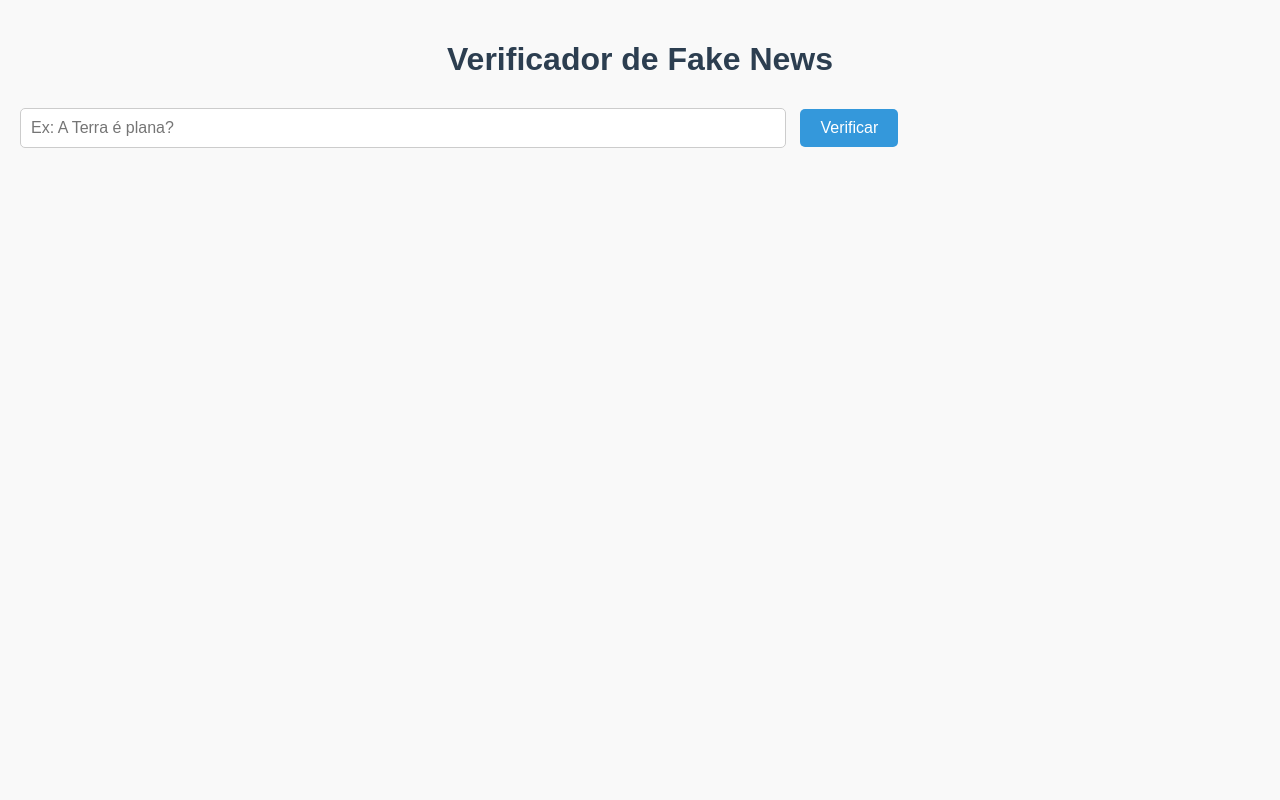
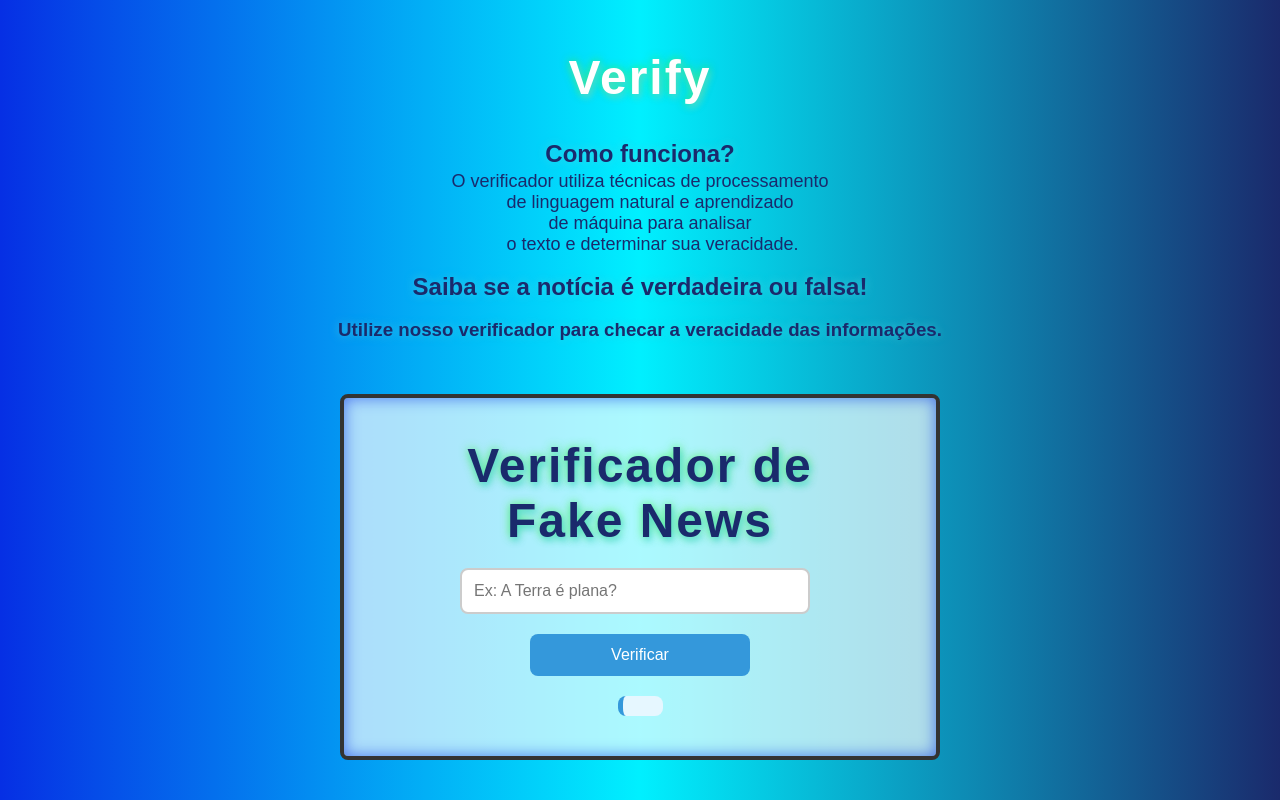
Before and after one commit to VitorMartinsRS/Projeto-FakeNews-, a plain HTML site: page index.html in a window 1280 px wide. Drawn offline with Linux system fonts and the light colour scheme.

Commit message:
novo comit

```diff
--- a/index.html
+++ b/index.html
@@ -1,18 +1,29 @@
 <!DOCTYPE html>
-<html lang="pt-BR">
+<html lang="en">
 <head>
-  <meta charset="UTF-8">
-  <title>Verificador de Fake News</title>
-  <link rel="stylesheet" href="style.css"> <!-- CSS separado -->
+    <meta charset="UTF-8">
+    <meta name="viewport" content="width=device-width, initial-scale=1.0">
+    <link rel="icon" href="../imagens/simbolo.png">
+    <link rel="stylesheet" href="style.css">
+    <title>Verificador</title>
 </head>
+<header>
+  <h1 id="nomesite">Verify</h1>
+  <h2>Como funciona?</h2>
+  <pre id="como-funciona">O verificador utiliza técnicas de processamento
+     de linguagem natural e aprendizado
+     de máquina para analisar
+     o texto e determinar sua veracidade.</pre>
+  <h2>Saiba se a notícia é verdadeira ou falsa!</h2>
+  <h3>Utilize nosso verificador para checar a veracidade das informações.</h3>
+</header>
 <body>
-  <h1>Verificador de Fake News</h1>
-
+  <div class="topnav">
+    <h1>Verificador de <br> Fake News</h1>
   <input type="text" id="texto" placeholder="Ex: A Terra é plana?">
-  <button onclick="verificar()">Verificar</button>
-
-  <div id="resultados"></div>
-
-  <script src="script.js"></script> <!-- JavaScript separado -->
-</body>
+ <button onclick="verificar()">Verificar</button>
+   <div id="resultados"></div>
+  </div>
+ </body>
+<script src="script.js"></script>
 </html>
--- a/style.css
+++ b/style.css
@@ -1,49 +1,147 @@
-body {
-  font-family: 'Arial', sans-serif;
-  background-color: #f9f9f9;
-  color: #333;
+/* Reset geral */
+* {
+  box-sizing: border-box;
   margin: 0;
-  padding: 20px;
+  padding: 0;
 }
 
+/* Título dentro do card */
 h1 {
   text-align: center;
-  color: #2c3e50;
-  margin-bottom: 30px;
+  font-size: 48px;
+  font-family: 'Tektur', sans-serif;
+  color:  #1a2a6c;
+  text-shadow: 2px 4px 6px #53d5dec7, 0 0 10px #40f636c2;
+  letter-spacing: 2px;
+  margin-bottom: 20px;
 }
 
-input[type="text"] {
-  width: 60%;
-  padding: 10px;
-  border: 1px solid #ccc;
-  border-radius: 5px;
-  font-size: 16px;
-  display: inline-block;
-  margin-right: 10px;
+#nomesite{
+color: #fff;
 }
 
+#como-funciona{
+text-align: center;
+font-family: 'Outfit', sans-serif;
+font-size: 18px;
+color:  #1a2a6c;
+}
+
+/* Body e fundo animado */
+body {
+  display: flex;
+  flex-direction: column;
+  align-items: center;
+  font-family: 'Outfit', sans-serif;
+  background-size: 600% 600%;
+  background: linear-gradient(270deg, #1a2a6c, #00f0ff, #062fe4);
+  animation: gradientShift 20s ease infinite;
+}
+
+/* Animação do gradiente */
+@keyframes gradientShift {
+  0% { background-position: 0% 50%; }
+  50% { background-position: 100% 50%; }
+  100% { background-position: 0% 50%; }
+}
+
+/* Header do topo */
+header {
+  text-align: center;
+  margin-top: 50px;
+  margin-bottom: 50px; /* mais espaço pro card */
+}
+
+h2, h3 {
+  padding-top: 15px;
+  color: #1a2a6c;
+  font-family: 'Outfit', sans-serif;
+  margin: 3px;
+   text-shadow: 0 0 10px  #53d5dea2;
+}
+
+/* Card principal */
+.topnav {
+  display: flex;
+  flex-direction: column;
+  align-items: center;
+  padding: 40px;
+  width: 600px;
+  background-color: #ffffffab;
+  border: 4px solid #333;
+  border-radius: 8px;
+  box-shadow: inset 0 0 15px #062fe498;
+  transition: transform 0.3s ease, box-shadow 0.3s ease;
+}
+
+/* Glow ao passar o mouse */
+.topnav:hover {
+  transform: translateY(-5px);
+  box-shadow: 0 0 50px #062fe498, 0 0 25px #0095ff;
+}
+
+
+/* Linha neon separando título do input */
+.topnav hr {
+  width: 80%;
+  border: none;
+  height: 2px;
+  background: #00f0ff;
+  box-shadow: 0 0 10px #00f0ff;
+  margin: 20px 0;
+}
+
+/* Input de texto */
+input[type="text"] {
+  width: 350px;
+  padding: 12px;
+  border: 2px solid #ccc;
+  border-radius: 8px;
+  font-family: 'Outfit', sans-serif;
+  font-size: 16px;
+  margin-right: 10px;
+  transition: border-color 0.3s ease;
+}
+
+input[type="text"]:focus {
+  border-color: #3498db;
+  outline: none;
+}
+
+/* Botão */
 button {
-  padding: 10px 20px;
+  font-size: 16px;
+  font-family: 'Outfit', sans-serif;
+  padding: 12px 20px;
   background-color: #3498db;
   color: white;
   border: none;
-  border-radius: 5px;
-  font-size: 16px;
+  width: 220px;
+  margin-top: 20px;
+  border-radius: 8px;
   cursor: pointer;
-  transition: background-color 0.3s;
+  transition: background-color 0.3s ease;
 }
 
 button:hover {
-  background-color: #2980b9;
+  background-color: #186091;
+  box-shadow: 0 0 10px #186091;
 }
 
+/* Div de resultados */
 #resultados {
-  margin-top: 30px;
+  font-family: 'Outfit', sans-serif;
+  font-size: 15px;
+  margin-top: 20px;
   max-width: 800px;
-  margin-left: auto;
-  margin-right: auto;
+  background-color: #e6f7ff;
+  border-left: 5px solid #3498db;
+  border-radius: 8px;
+  padding: 10px 20px;
+  transition: all 0.3s ease;
 }
 
+/* Resultados individuais */
 #resultados h2 {
   color: #34495e;
   margin-bottom: 20px;
@@ -55,21 +153,14 @@ button:hover {
   border-radius: 8px;
   box-shadow: 0 2px 5px rgba(0,0,0,0.1);
   margin-bottom: 15px;
+  transition: transform 0.3s ease;
 }
 
-#resultados p {
-  margin: 5px 0;
+#resultados div:hover {
+  transform: translateX(5px);
 }
 
-a {
-  color: #3498db;
-  text-decoration: none;
-}
-
-a:hover {
-  text-decoration: underline;
-}
-
+/* Mensagens */
 p.warning {
   color: #e67e22;
   font-weight: bold;
@@ -79,3 +170,13 @@ p.error {
   color: #e74c3c;
   font-weight: bold;
 }
+
+/* Links */
+a {
+  color: #3498db;
+  text-decoration: none;
+}
+
+a:hover {
+  text-decoration: underline;
+}
```
